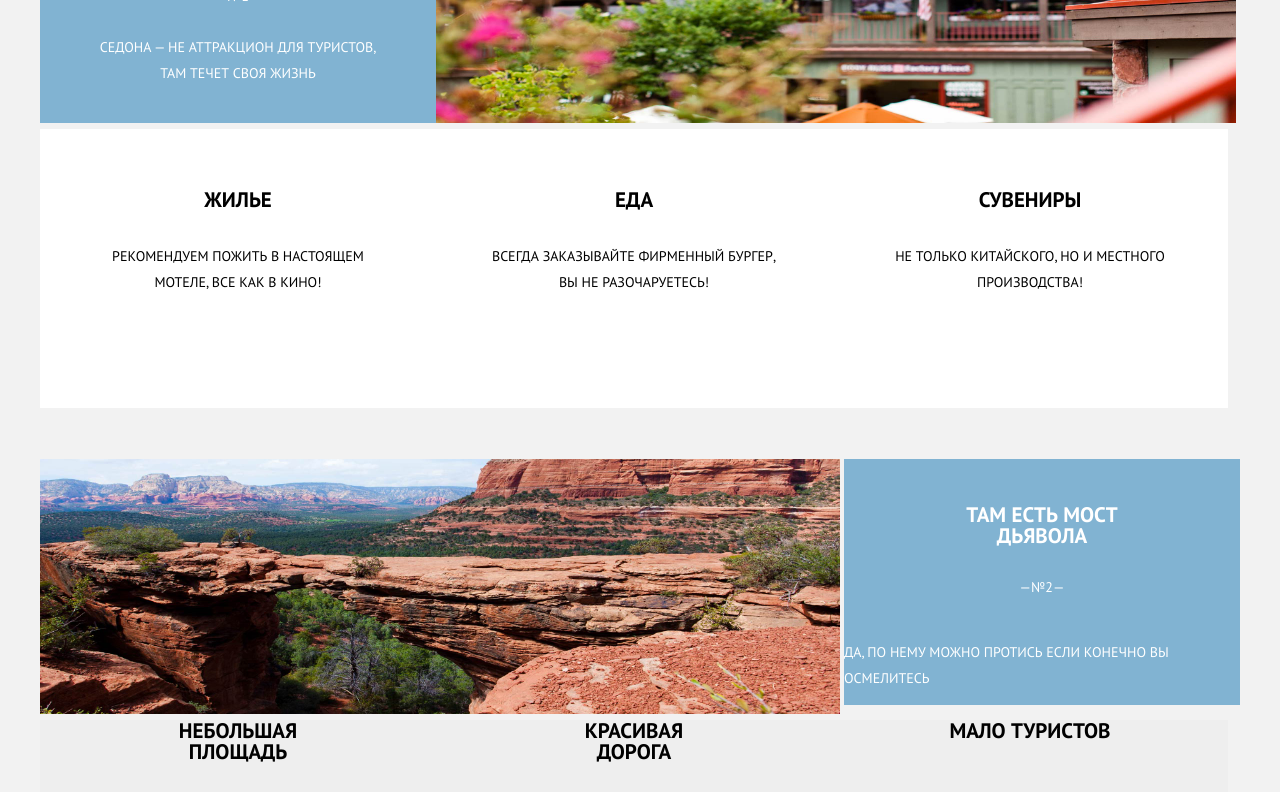
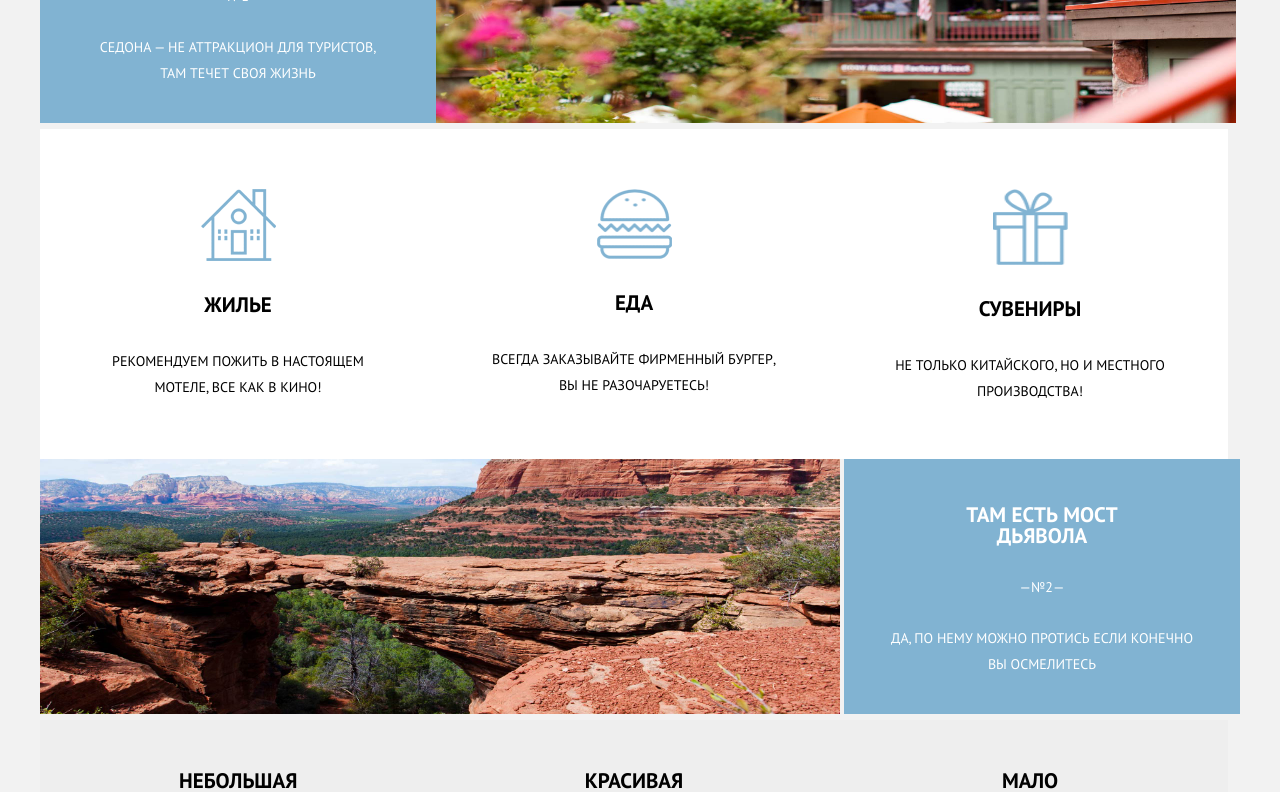
Before and after one commit to nimfadore/152434-sedona, a plain HTML site: page index.html in a window 1280 px wide. Shown: the part 980-1772 px from the top of the page. Drawn offline with nearby package versions, Linux system fonts and the light colour scheme.

Commit message:
Add files via upload

```diff
--- a/index.html
+++ b/index.html
@@ -41,7 +41,7 @@
         </header>
         <main>
             <div class="main-background">
-                <img src="img/index-bg.jpg" width="1200" height="800" alt="WelcometoSedona">
+                <img src="img/index-bg.jpg" width="1200" height="508" alt="WelcometoSedona">
                 <img src="img/index-shape-belowthelogo.png" width="1200" height="57" alt="" class="shape">
             </div>
             <div class="description">
@@ -59,15 +59,18 @@
                 </div>
             </div>
             <div class="reason-list clearfix">
-                <div class="reason-item reason-house">
+                <div class="reason-item">
+                    <img class="reason-house" src="img/reason-house.png"width="75" height="72" alt="">
                     <span class="reason-title">Жилье</span>
                     <p>Рекомендуем пожить в настоящем мотеле, все как в кино!</p>
                 </div>
-                <div class="reason-item reason-burger">
+                <div class="reason-item">
+                    <img class="reason-burger" src="img/reason-burger.png"width="74" height="70" alt="">
                     <span class="reason-title">Еда</span>
                     <p>всегда заказывайте фирменный бургер, вы не разочаруетесь!</p>
                 </div>
-                <div class="reason-item reason-gift">
+                <div class="reason-item">
+                    <img class="reason-gift" src="img/reason-gift.png" width="64" height="76" alt="">
                     <span class="reason-title">Сувениры</span>
                     <p>не только китайского, но и местного производства!</p>
                 </div>
@@ -79,35 +82,36 @@
                 <div class="features-info reason-item">
                     <span class="reason-title">там есть мост дьявола</span><br>
                     <span class="reason-digit">—№2—</span>
-                    <p>да, по нему можно протись если конечно вы осмелитесь</p>
+                    <p class="reason-text">да, по нему можно протись если конечно вы осмелитесь</p>
                 </div>
 
             </div>
             <div class="reason-list reason-gray clearfix">
                 <div class="reason-item">
-                    <span class="reason-title">Небольшая площадь</span><br>
+                    <span class="reason-title-gray">Небольшая площадь</span><br>
                     <span class="reason-digit"> —№3— </span>
                     <p>все достопримечательности находятся очень близко</p>
                 </div>
                 <div class="reason-item">
-                    <span class="reason-title">красивая дорога</span><br>
+                    <span class="reason-title-gray">красивая дорога</span><br>
                     <span class="reason-digit"> —№4— </span>
                     <p>ехать в седону из лас-вегаса совсем не скучно!</p>
                 </div>
                 <div class="reason-item">
-                    <span class="reason-title">Мало туристов</span><br>
+                    <span class="reason-title-gray">Мало туристов</span><br>
                     <span class="reason-digit"> —№5— </span>
                     <p>большинство едет в гранд каньон и толпится там</p>
                 </div>
             </div>
             <div class="interested">
                 <h2>Заинтересовались?</h2>
-                <p>укажите предполагаемые даты поездки, и мы покажем вам лучшие предложения гостиниц в седоне</p>
+                <p>укажите предполагаемые даты поездки, <br> и мы покажем вам лучшие предложения гостиниц в седоне</p>
                 <button class="find-hotel-sedona">Поиск гостиницы в Седоне</button>
             </div>
             <div class="map">
               <img src="img/index-map2.jpg">
               </div>
+
             <form action="#" method="post" class="form">
 
                 <div class="form-block">
```
Lines whose indentation alone changed are shown as unchanged.
